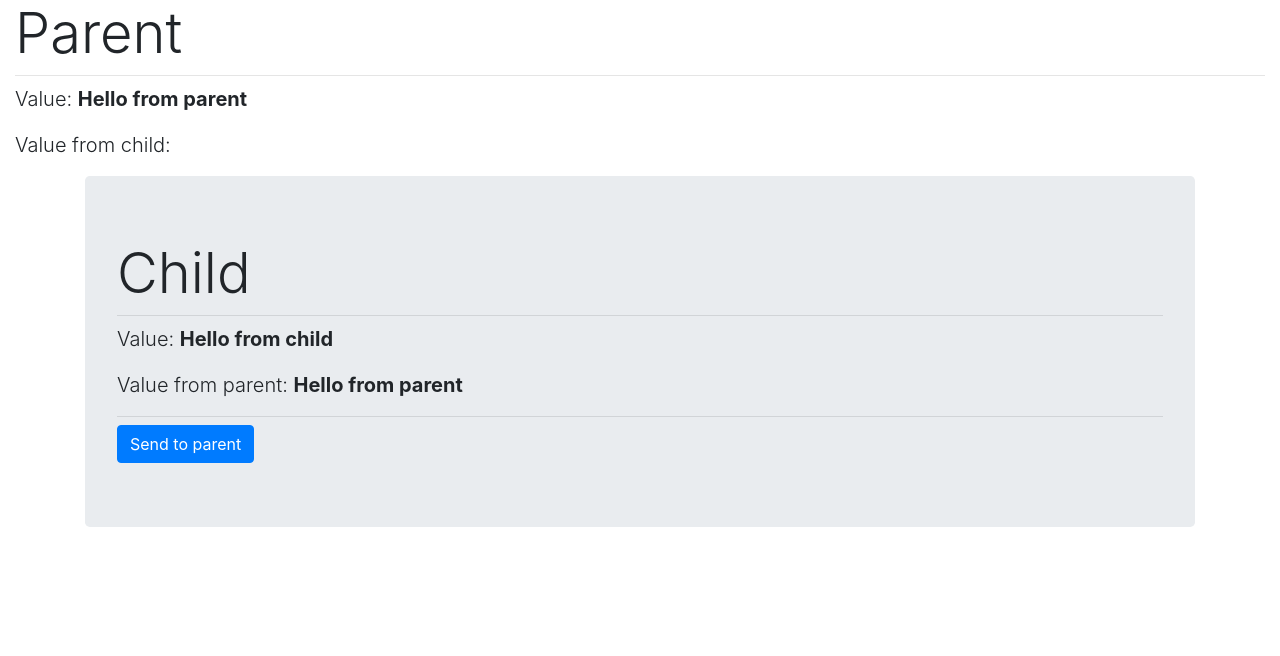
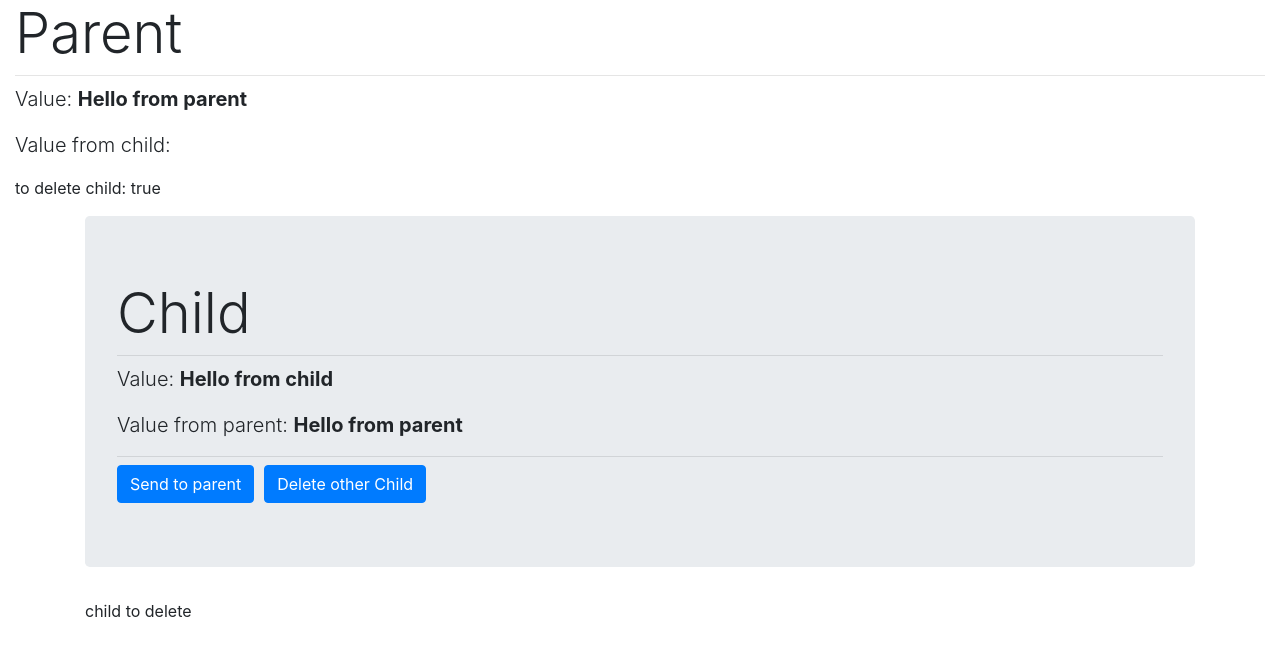
Before and after one commit to elyesturki/Angular7-tutoriel, an Angular app in the folder Input-Output-dataBinding/: page / in a window 1280 px wide. Shown: the top 656 px of the page. Built offline with nearby package versions, Linux system fonts and the light colour scheme.

Commit message:
child delete other child output

```diff
--- a/Input-Output-dataBinding/src/app/app.module.ts
+++ b/Input-Output-dataBinding/src/app/app.module.ts
@@ -4,12 +4,14 @@ import { NgModule } from '@angular/core';
 import { AppComponent } from './app.component';
 import { ParentComponent } from './components/parent/parent.component';
 import { ChildComponent } from './components/child/child.component';
+import { ChildToDeleteComponent } from './components/child-to-delete/child-to-delete.component';
 
 @NgModule({
   declarations: [
     AppComponent,
     ParentComponent,
-    ChildComponent
+    ChildComponent,
+    ChildToDeleteComponent
   ],
   imports: [
     BrowserModule
--- /dev/null
+++ b/Input-Output-dataBinding/src/app/components/child-to-delete/child-to-delete.component.html
@@ -0,0 +1,3 @@
+<div class="container">
+  child to delete
+</div>
--- /dev/null
+++ b/Input-Output-dataBinding/src/app/components/child-to-delete/child-to-delete.component.ts
@@ -0,0 +1,15 @@
+import { Component, OnInit } from '@angular/core';
+
+@Component({
+  selector: 'app-child-to-delete',
+  templateUrl: './child-to-delete.component.html',
+  styleUrls: ['./child-to-delete.component.css']
+})
+export class ChildToDeleteComponent implements OnInit {
+
+  constructor() { }
+
+  ngOnInit() {
+  }
+
+}
--- a/Input-Output-dataBinding/src/app/components/child/child.component.html
+++ b/Input-Output-dataBinding/src/app/components/child/child.component.html
@@ -7,5 +7,6 @@
     <p class="lead">Value from parent: <strong style="font-weight: bold">{{valFromP}}</strong></p>
     <hr class="my-2">
     <button type="button" (click)="sendToParent()" class="btn btn-primary">Send to parent</button>
+    <button type="button" (click)="deleteOtherChild()" class="btn btn-primary" style="margin-left: 10px">Delete other Child</button>
   </div>
 </div>
--- a/Input-Output-dataBinding/src/app/components/child/child.component.ts
+++ b/Input-Output-dataBinding/src/app/components/child/child.component.ts
@@ -16,6 +16,10 @@ export class ChildComponent implements OnInit {
   public valueFromChild = "Hello from child";
   @Output() eventFromChild:EventEmitter<string> = new EventEmitter();
 
+  // delete other child
+  public toDelete:boolean;
+  @Output() eventDeleteChild:EventEmitter<boolean> = new EventEmitter();
+
   constructor() { }
 
   ngOnInit() {
@@ -26,4 +30,8 @@ export class ChildComponent implements OnInit {
     this.eventFromChild.emit(this.valueFromChild);
   }
 
+  deleteOtherChild() {
+    this.eventDeleteChild.emit(this.toDelete)
+  }
+
 }
--- a/Input-Output-dataBinding/src/app/components/parent/parent.component.html
+++ b/Input-Output-dataBinding/src/app/components/parent/parent.component.html
@@ -3,5 +3,7 @@
   <hr class="my-2">
   <p class="lead">Value: <strong style="font-weight: bold">{{valueFromParent}}</strong></p>
   <p class="lead">Value from child: <strong style="font-weight: bold">{{valueFromChildToParent}}</strong></p>
+  <p>to delete child: {{deleteOtherChild}}</p>
 </div>
-<app-child [valFromP]="valueFromParent" (eventFromChild)="setDataFromChild($event)"></app-child>
+<app-child [valFromP]="valueFromParent" (eventFromChild)="setDataFromChild($event)" (eventDeleteChild)="setDeleteOtherChild($event)"></app-child>
+<app-child-to-delete *ngIf="deleteOtherChild"></app-child-to-delete>
--- a/Input-Output-dataBinding/src/app/components/parent/parent.component.ts
+++ b/Input-Output-dataBinding/src/app/components/parent/parent.component.ts
@@ -13,6 +13,9 @@ export class ParentComponent implements OnInit {
   // from child to parent
   public valueFromChildToParent: string;
 
+  // delete other child
+  public deleteOtherChild: boolean = true;
+
   constructor() { }
 
   ngOnInit() {
@@ -23,4 +26,10 @@ export class ParentComponent implements OnInit {
     this.valueFromChildToParent = data;
   }
 
+  public setDeleteOtherChild (data) {
+    console.log("data: ",data);
+    this.deleteOtherChild = data
+
+  }
+
 }
```
Also changed, not shown: Input-Output-dataBinding/src/app/components/child-to-delete/child-to-delete.component.css (added), 1 other file (tests, documents, lock files or other folders).
